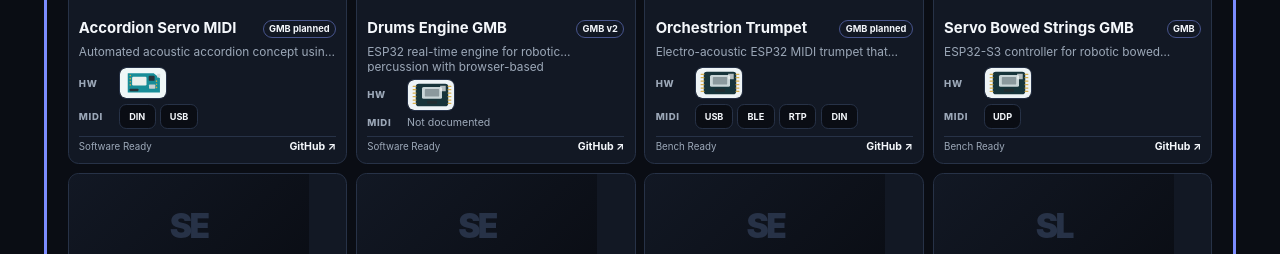
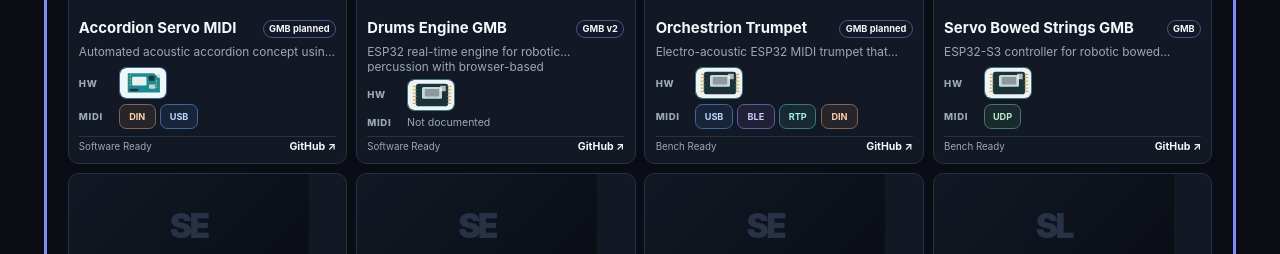
Before and after one commit to glloq/GMB-HUB, a website built with Vite: page index.html in a window 1280 px wide. Shown: the part 698-952 px from the top of the page. Built offline with nearby package versions, Linux system fonts and the light colour scheme.

Commit message:
style: color board and MIDI capability chips

```diff
--- a/src/styles/capabilities.css
+++ b/src/styles/capabilities.css
@@ -2,17 +2,26 @@
 .capability-group__label { color: var(--muted); font-size: .6rem; font-weight: 800; letter-spacing: .07em; text-transform: uppercase; }
 .capability-chips { display: flex; flex-wrap: wrap; align-items: center; gap: .28rem; min-width: 0; }
 
-.board-family { display: inline-flex; align-items: center; gap: .45rem; min-height: 38px; padding: .2rem .5rem .2rem .2rem; border: 1px solid var(--border); border-radius: .58rem; background: var(--bg); color: var(--text); font-size: .72rem; font-weight: 750; }
+.board-family { display: inline-flex; align-items: center; gap: .45rem; min-height: 38px; padding: .2rem .5rem .2rem .2rem; border: 1px solid var(--border); border-radius: .58rem; background: var(--surface-2); color: var(--text); font-size: .72rem; font-weight: 750; }
 .board-family img { display: block; width: 52px; height: 31px; object-fit: cover; border-radius: .42rem; }
+.board-family--esp32 { border-color: color-mix(in srgb, var(--cyan) 45%, var(--border)); background: color-mix(in srgb, var(--cyan) 7%, var(--surface)); }
+.board-family--arduino { border-color: color-mix(in srgb, var(--blue) 45%, var(--border)); background: color-mix(in srgb, var(--blue) 7%, var(--surface)); }
+.board-family--raspberry-pi { border-color: color-mix(in srgb, var(--pink) 42%, var(--border)); background: color-mix(in srgb, var(--pink) 6%, var(--surface)); }
 .board-family--compact { width: 48px; min-height: 30px; padding: 0; overflow: hidden; border-radius: .45rem; }
 .board-family--compact img { width: 48px; height: 30px; border-radius: .38rem; }
 .board-family--compact > span { position: absolute; width: 1px; height: 1px; overflow: hidden; clip: rect(0 0 0 0); clip-path: inset(50%); white-space: nowrap; }
 
-.capability-chip { display: inline-flex; align-items: center; gap: .32rem; min-height: 28px; padding: .2rem .42rem .2rem .26rem; border: 1px solid var(--border); border-radius: .45rem; background: var(--bg); color: var(--text); font-size: .7rem; font-weight: 750; white-space: nowrap; }
+.capability-chip { display: inline-flex; align-items: center; gap: .32rem; min-height: 28px; padding: .2rem .42rem .2rem .26rem; border: 1px solid var(--border); border-radius: .45rem; background: var(--surface-2); color: var(--text); font-size: .7rem; font-weight: 750; white-space: nowrap; }
 .capability-chip b { display: inline-grid; place-items: center; min-width: 23px; height: 20px; padding: 0 .2rem; border-radius: .3rem; background: var(--surface); border: 1px solid var(--border); font-size: .56rem; line-height: 1; }
 .capability-chip--board { border-color: color-mix(in srgb, var(--accent) 30%, var(--border)); }
 .capability-chip--midi { padding-right: .36rem; }
-.capability-chip--midi b { background: color-mix(in srgb, var(--accent) 12%, var(--surface)); border-color: color-mix(in srgb, var(--accent) 25%, var(--border)); }
+.capability-chip--midi b { background: transparent; border-color: transparent; }
+.capability-chip--usb-midi, .capability-chip--midi-usb { border-color: color-mix(in srgb, var(--blue) 45%, var(--border)); background: color-mix(in srgb, var(--blue) 9%, var(--surface)); color: #b8d8ff; }
+.capability-chip--ble-midi { border-color: color-mix(in srgb, var(--purple) 48%, var(--border)); background: color-mix(in srgb, var(--purple) 9%, var(--surface)); color: #d2c2ff; }
+.capability-chip--din-midi { border-color: color-mix(in srgb, var(--orange) 45%, var(--border)); background: color-mix(in srgb, var(--orange) 9%, var(--surface)); color: #ffd0a7; }
+.capability-chip--rtp-midi { border-color: color-mix(in srgb, var(--cyan) 45%, var(--border)); background: color-mix(in srgb, var(--cyan) 9%, var(--surface)); color: #a4efe6; }
+.capability-chip--wifi-udp { border-color: color-mix(in srgb, var(--green) 45%, var(--border)); background: color-mix(in srgb, var(--green) 9%, var(--surface)); color: #b3edc8; }
+.capability-chip--serial-midi { border-color: color-mix(in srgb, var(--yellow) 45%, var(--border)); background: color-mix(in srgb, var(--yellow) 8%, var(--surface)); color: #f6df9d; }
 .capability-chip--experimental { border-style: dashed; }
 .capability-chip--experimental::after { content: 'exp'; color: var(--muted); font-size: .52rem; font-weight: 800; text-transform: uppercase; }
 .capability-chip--legacy { opacity: .68; }
```
